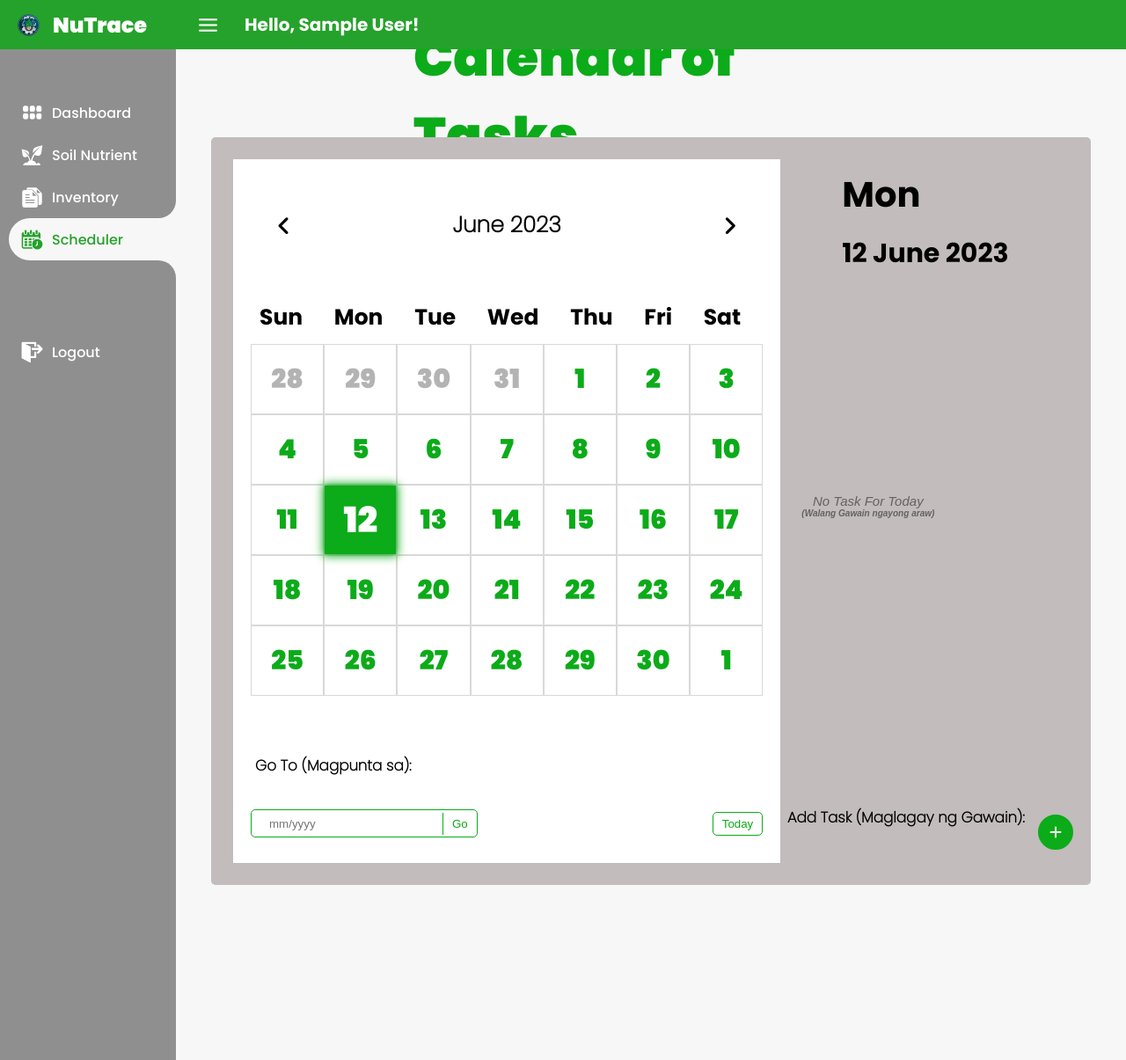
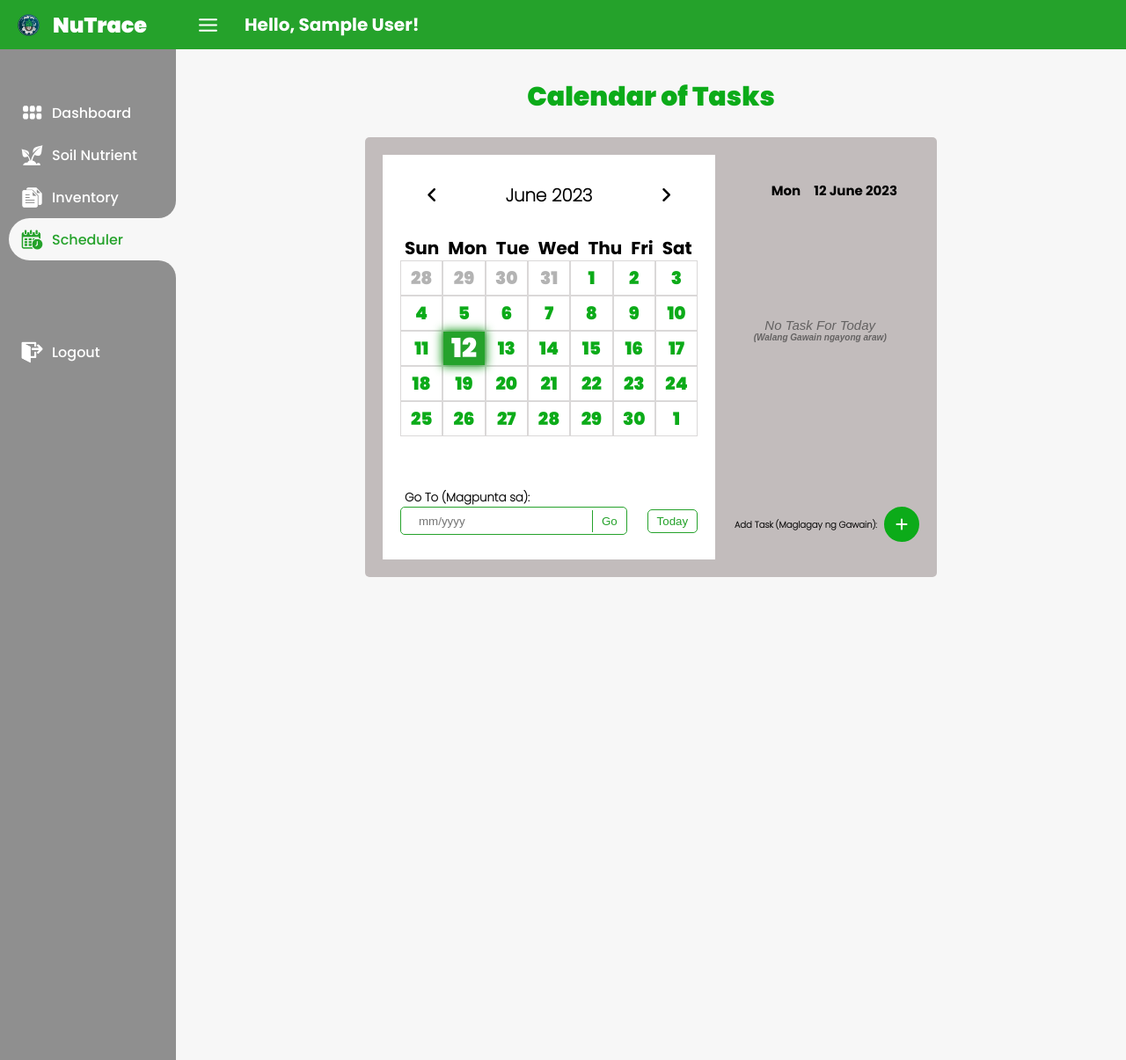
Before and after one commit to kreazze/NuTrace, a PHP site: page /NuTrace/client/scheduler.php in a window 1280 px wide. Shown: the whole page at 88% size. Run offline with PHP 8.4, Linux system fonts and the light colour scheme; the visitor is signed in with stand-in values (Sample User, id 1).

Commit message:
Updated scheduler.css

```diff
--- a/client/scheduler.css
+++ b/client/scheduler.css
@@ -29,7 +29,7 @@
 }
 
 :root {
-	--primary-clr: #0cab19;
+	--primary-clr: #25a22b;
   }
 /* content */
 *{
@@ -229,18 +229,20 @@ body {
 main .calendar-of-tasks{
 	color: #0cab19;
 	position: absolute;
+	display: flex;
+	justify-content: stretch;
 	top: 110px;
 	left: 50%;
 	transform: translate(-50%, -50%);
-	font-size: 40px;
+	font-size: 20px;
 	font-family: 'Poppins-Black';
 }
 main .container{
 	top: 100px;
 	position: relative;
 	justify-content: center;
-	width: 1000px;
-	height: 850px;
+	width: 650px;
+	height: 500px;
 	margin: 0 auto;
 	padding: 5px;
 	color: #fff;
@@ -251,13 +253,12 @@ main .container{
 }
 main .left{
 	width: 80%;
-	padding: 20px;
+	padding: 15px;
 }
 main .calendar{
 	position: relative;
-  width: 100%;
+  width: 93%;
   height: 100%;
-  display: flex;
   flex-direction: column;
   flex-wrap: wrap;
   justify-content: space-between;
@@ -267,12 +268,12 @@ main .calendar{
 }
 main .calendar .month {
 	width: 100%;
-	height: 150px;
+	height: 20%;
 	display: flex;
 	align-items: center;
 	justify-content: space-between;
 	padding: 0 50px;
-	font-size: 25px;
+	font-size: 20px;
 	font-weight: bold;
 	text-transform: capitalize;
 	font-family: 'Poppins-ExtraLight';
@@ -286,13 +287,15 @@ main .calendar .month .next:hover {
   color: var(--primary-clr);
 }
 main .calendar .weekdays{
-  width: 100%;
+  width: 75%;
   height: 28px;
   display: flex;
   align-items: center;
   justify-content: space-between;
-  padding: 0px 45px 0px 30px;
-  font-size: 25px;
+  gap: 10px;
+  padding-left: 25px;
+  padding-right: 55px;
+  font-size: 20px;
   font-weight: bold;
   text-transform: capitalize;
   font-family:  "Poppins-Bold";
@@ -310,16 +313,16 @@ main .goto-only{
 	color: black;
 	position: relative;
 	left: 25px;
-	top: 30px;
-	font-size: 25px;
+	top: 50px;
+	font-size: 20px;
 	font-family:"Poppins-ExtraLight";
   }
 main .add-task{
 	color: black;
 	position: relative;
-	left: 630px;
-	top: 47px;
-	font-size: 25px;
+	left: 400px;
+	top: 63px;
+	font-size: 15px;
 	font-family: 'Poppins-ExtraLight';
   }
 main .calendar .days {
@@ -328,14 +331,14 @@ main .calendar .days {
 	flex-wrap: wrap;
 	justify-content: space-between;
 	padding: 0 20px;
-	font-size: 30px;
+	font-size: 20px;
 	font-weight: bold;
-	margin-bottom: 20px;
+	margin-bottom: 10px;
 	font-family:  "Poppins-Black";
   }
 main .calendar .days .day {
 	width: 14.28%;
-	height: 80px;
+	height: 40px;
 	display: flex;
 	align-items: center;
 	justify-content: center;
@@ -366,7 +369,7 @@ main .calendar .days .prev-date,
   }
 main .calendar .days .active {
 	position: relative;
-	font-size: 2rem;
+	font-size: 1.5rem;
 	color: #fff;
 	background-color: var(--primary-clr);
   }
@@ -380,7 +383,7 @@ main .calendar .days .active::before {
 	box-shadow: 0 0 10px 2px var(--primary-clr);
   }
 main .calendar .days .today {
-	font-size: 40px;
+	font-size: 30px;
   }
 main .calendar .days .event {
 	position: relative;
@@ -408,7 +411,7 @@ main .calendar .days .active.event {
   }
 main .calendar .goto-today {
 	width: 100%;
-	height: 50px;
+	height: 100px;
 	display: flex;
 	align-items: center;
 	justify-content: space-between;
@@ -453,8 +456,8 @@ main .calendar .goto-today .goto button {
 	border-radius: 0;
   }
 main .container .right {
-	position: relative;
-	width: 40%;
+	position: sticky;
+	width: 80%;
 	min-height: 100%;
 	padding: 20px 0;
   }
@@ -467,43 +470,41 @@ main .right .today-date {
 	align-items: center;
 	justify-content: space-between;
 	padding: 0 40px;
-	padding-left: 50px;
+	padding-left: 20px;
 	margin-top: 10px;
-	margin-bottom: 75px;
+	margin-bottom: 10px;
 	text-transform: capitalize;
 	font-family: "Poppins-Bold";
 
   }
 main .right .today-date .event-day {
-	font-size: 40px;
+	font-size: 15px;
 	font-weight: 500;
 	color: black;
   }
 main .right .today-date .event-date {
-	font-size: 30px;
+	font-size: 15px;
 	font-weight: 400;
 	color: black;
   }
 main .events {
 	width: 100%;
-	height: 100%;
+	height: 70%;
 	max-height: 600px;
 	overflow-x: hidden;
 	overflow-y: auto;
 	display: flex;
 	flex-direction: column;
-	padding-left: 4px;
+
   }
 main .events .event {
 	position: relative;
-	width: 95%;
+	width: 100%;
 	min-height: 70px;
 	display: flex;
 	justify-content: center;
 	flex-direction: column;
 	gap: 5px;
-	padding: 0 20px;
-	padding-left: 50px;
 	color: black;
 	background-color:rgb(219, 216, 216);
 	cursor: pointer;
@@ -519,19 +520,18 @@ main .events .event .title {
 	pointer-events: none;
   }
 main .events .event .title .event-title {
-	font-size: 25px;
+	font-size: 15px;
 	font-weight: 400;
-	margin-left: 20px;
+
   }
 main .events .event i {
 	color: var(--primary-clr);
 	font-size: 0.5rem;
   }
 main .events .event .event-time {
-	font-size: 15px;
+	font-size: 10px;
 	font-weight: 400;
 	color: black;
-	margin-left: 15px;
 	pointer-events: none;
   }
 
@@ -581,7 +581,7 @@ main .events .no-event {
 	height: 100%;
 	display: flex;
 	position: absolute;
-	top: 400px;
+	top: 200px;
 	justify-content: space-between;
 	font-size: 20px;
 	font-weight: 500;
@@ -852,6 +852,7 @@ h2 {
 	margin-bottom: 3px;
 }
 h3 {
+
 	font-style: italic;
 	font-family: "poppins", sans-serif;
 	text-align: center;
```
